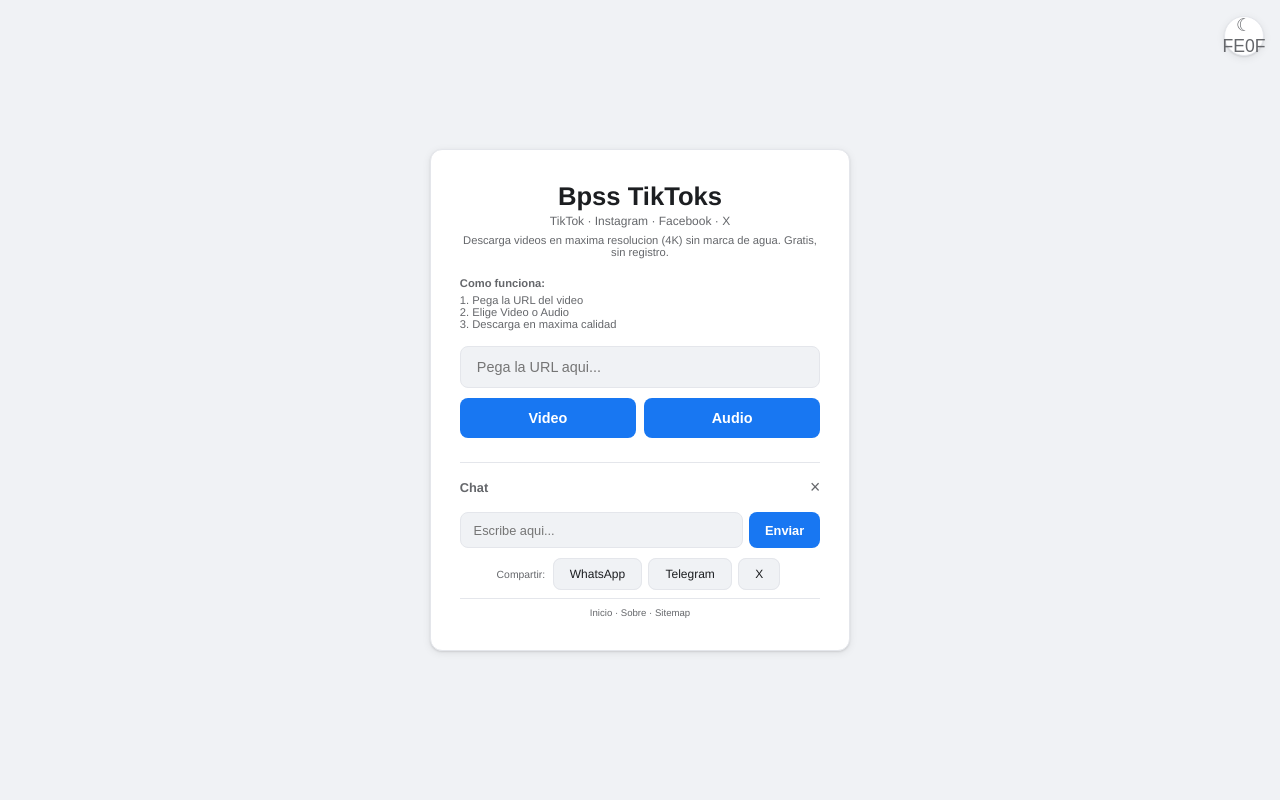
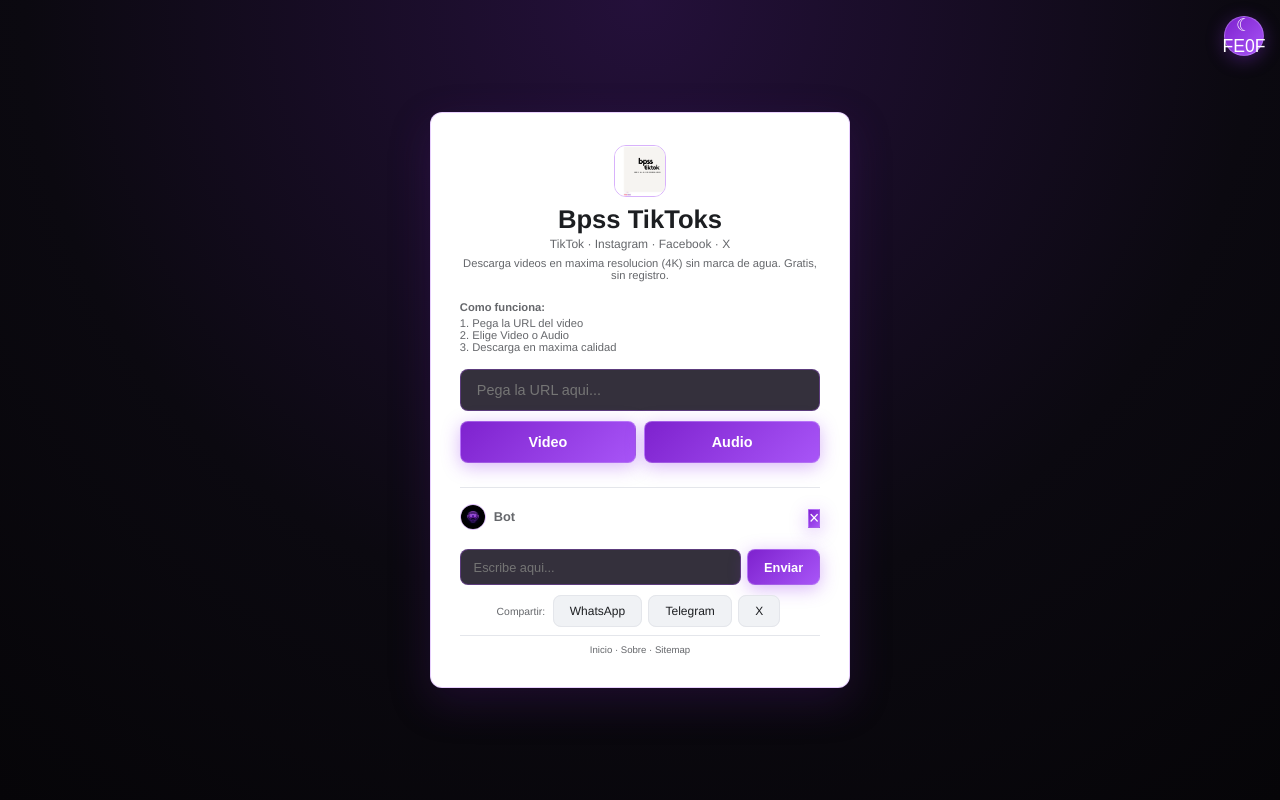
Before and after one commit to bpss-tiktoks/bpss-tiktoks, a Python web app: template templates/index.html in a window 1280 px wide. Run offline with Jinja, Linux system fonts and the light colour scheme; the template is opened without the code that fills it, so the values that code supplies are empty.

Commit message:
Agregar avatar de robot en el chat y estilo negro y morado

```diff
--- a/static/style.css
+++ b/static/style.css
@@ -55,3 +55,35 @@ input:focus{outline:none;border-color:var(--accent);box-shadow:0 0 0 2px rgba(24
 .link-back{display:inline-block;margin-top:1rem;font-size:.8rem;color:var(--muted);text-decoration:none}
 .link-back:hover{color:var(--accent)}
 @media(max-width:480px){.container{max-width:100%;padding:1.5rem 1.2rem}h1{font-size:1.4rem}}
+
+/* Estetica viva negro y morado Bpss TikToks */
+body {
+  background: radial-gradient(circle at top, #24103a 0%, #0b0910 60%, #060508 100%) !important;
+  color: #f5f3ff !important;
+}
+.container, .card, main, .box {
+  border-color: rgba(168, 85, 247, 0.28) !important;
+  box-shadow: 0 14px 40px rgba(88, 28, 135, 0.25) !important;
+}
+button, .btn, input[type="submit"] {
+  background: linear-gradient(135deg, #7e22ce, #a855f7) !important;
+  color: #ffffff !important;
+  border: 1px solid rgba(216, 180, 254, 0.35) !important;
+  box-shadow: 0 4px 18px rgba(147, 51, 234, 0.35) !important;
+  transition: transform 0.15s ease, box-shadow 0.2s ease, filter 0.2s ease !important;
+}
+button:hover, .btn:hover, input[type="submit"]:hover {
+  transform: translateY(-1px) !important;
+  box-shadow: 0 6px 24px rgba(168, 85, 247, 0.55) !important;
+  filter: brightness(1.08) !important;
+}
+input[type="text"], input[type="url"], textarea {
+  border-color: rgba(168, 85, 247, 0.35) !important;
+  background-color: rgba(17, 12, 26, 0.85) !important;
+  color: #ffffff !important;
+}
+input[type="text"]:focus, input[type="url"]:focus, textarea:focus {
+  outline: none !important;
+  border-color: #c084fc !important;
+  box-shadow: 0 0 0 3px rgba(168, 85, 247, 0.22) !important;
+}
--- a/templates/index.html
+++ b/templates/index.html
@@ -24,7 +24,7 @@
 <body>
 <button class="theme-toggle" id="themeToggle" title="Tema">&#9789;</button>
 <div class="container">
-<a href="/" style="text-decoration:none;color:inherit;"><h1>Bpss TikToks</h1></a>
+<a href="/" style="text-decoration:none;color:inherit;"><img src="/static/logo.png" alt="bpss..tiktok" style="width:52px;height:52px;border-radius:12px;object-fit:cover;margin:0 auto 8px;display:block;border:1px solid rgba(168,85,247,0.45);"><h1>Bpss TikToks</h1></a>
 <p class="sub">TikTok &middot; Instagram &middot; Facebook &middot; X</p>
 <p class="desc">Descarga videos en maxima resolucion (4K) sin marca de agua. Gratis, sin registro.</p>
 <div style="text-align:left;margin-bottom:1rem;font-size:.7rem;color:var(--muted)"><p style="margin-bottom:.3rem"><strong>Como funciona:</strong></p><p>1. Pega la URL del video</p><p>2. Elige Video o Audio</p><p>3. Descarga en maxima calidad</p></div>
@@ -39,7 +39,7 @@
 </form>
 <div id="history"></div>
 <div class="chat-box">
-<div class="chat-header"><span class="chat-title">Chat</span><button class="clear-chat" onclick="clearChat()">&times;</button></div>
+<div class="chat-header"><span class="chat-title"><span style="display:inline-flex;align-items:center;gap:8px;"><img src="/static/bot.png" alt="Bot" style="width:26px;height:26px;border-radius:50%;object-fit:cover;border:1px solid rgba(192,132,252,0.6);">Bot</span></span><button class="clear-chat" onclick="clearChat()">&times;</button></div>
 <div id="chatMsgs"></div>
 <div class="suggestions" id="sugArea"></div>
 <div class="chat-input"><input type="text" id="chatInput" placeholder="Escribe aqui..."><button onclick="sendChat()">Enviar</button></div>
```
Also changed, not shown: static/bot.png (added).
